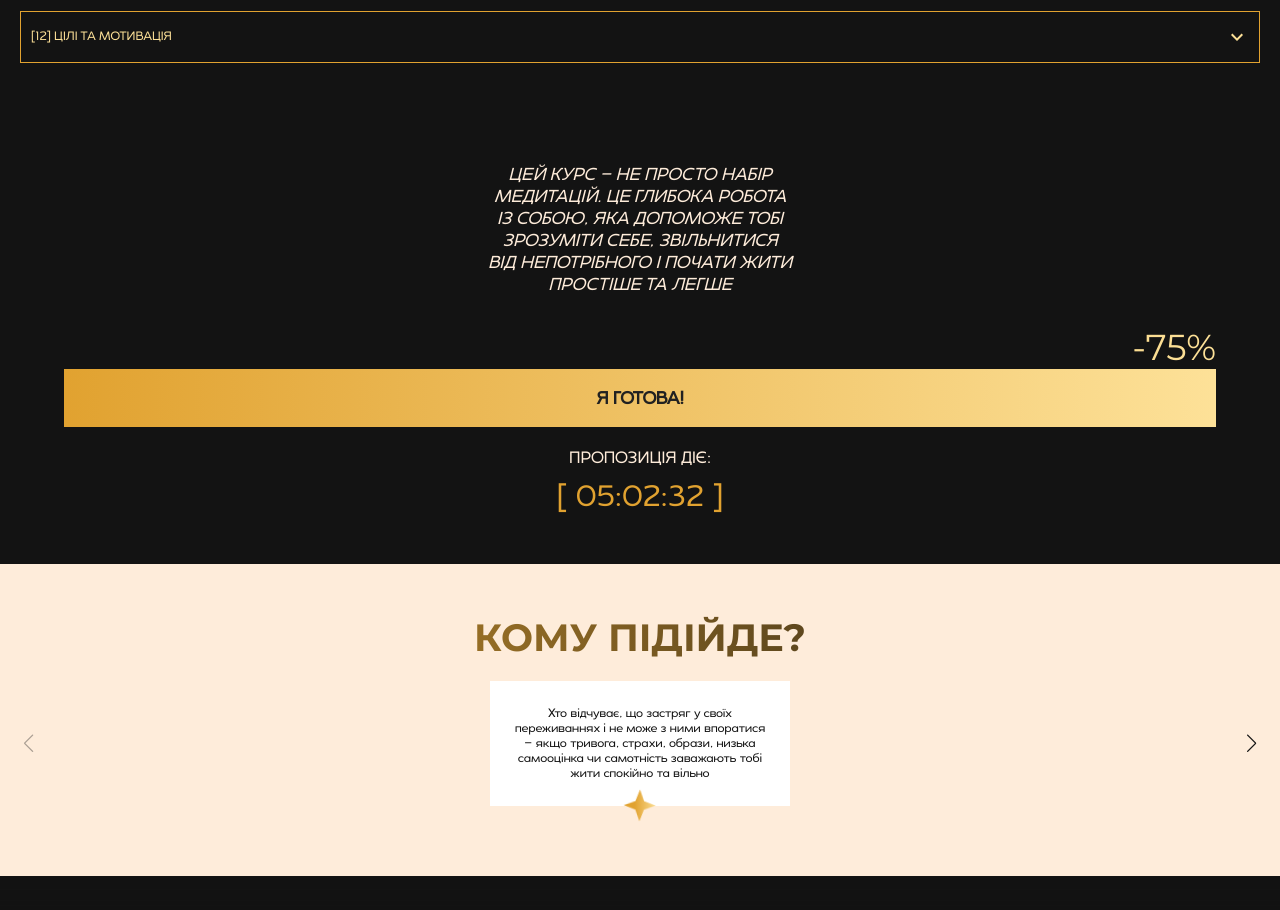
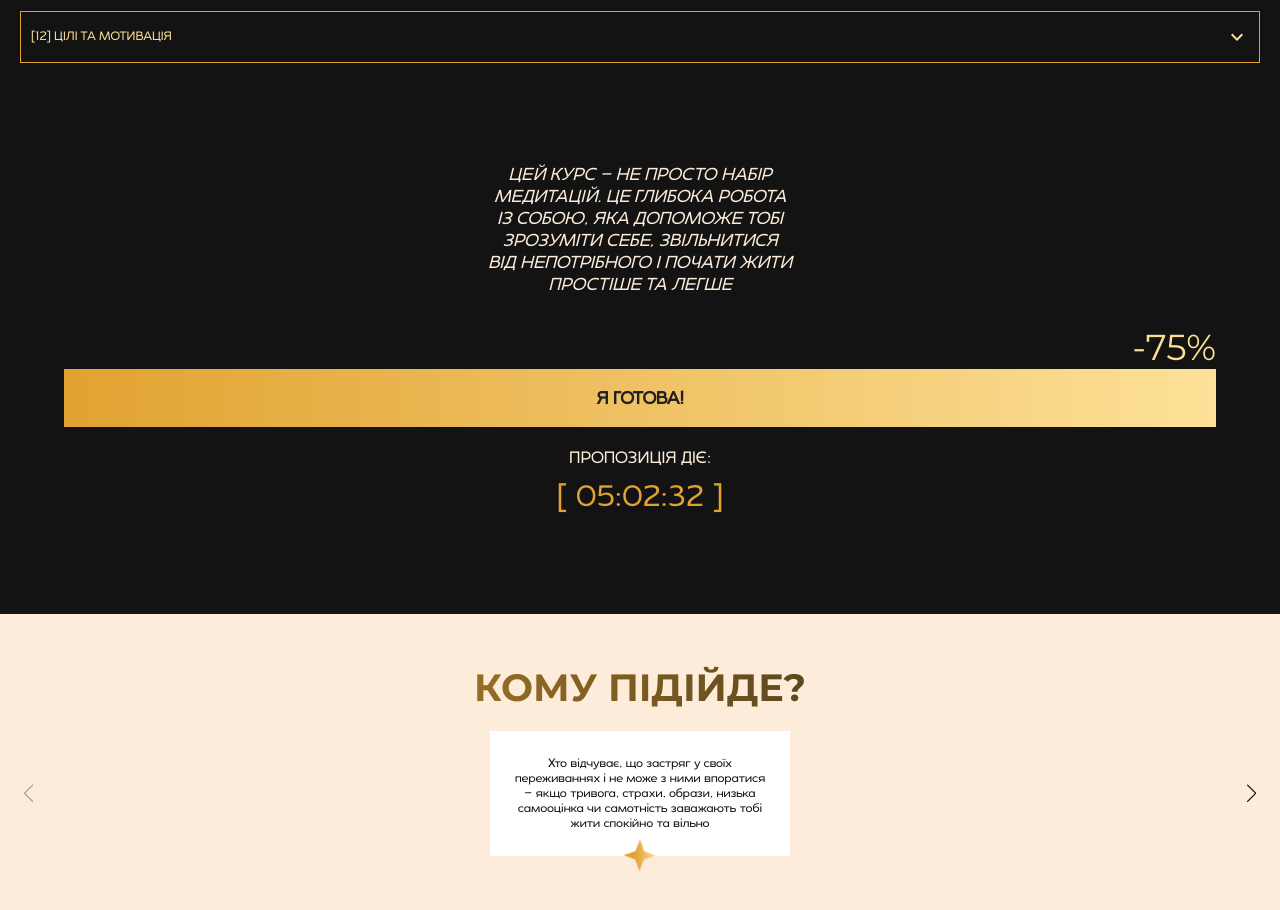
Before and after one commit to Ronddaa/Meditation, a React (Vite) app: page / in a window 1280 px wide. Shown: the part 5955-6865 px from the top of the page. Built offline with nearby package versions, Linux system fonts and the light colour scheme.

Commit message:
Update BtwBuy.module.css

```diff
--- a/src/components/BetweenS/Buy/BtwBuy.module.css
+++ b/src/components/BetweenS/Buy/BtwBuy.module.css
@@ -1,3 +1,7 @@
+.sectionBtwBuy{
+  padding-bottom: 100px;
+}
+
 .btwText{
     font-size: 20px;
     font-style: italic;
```
